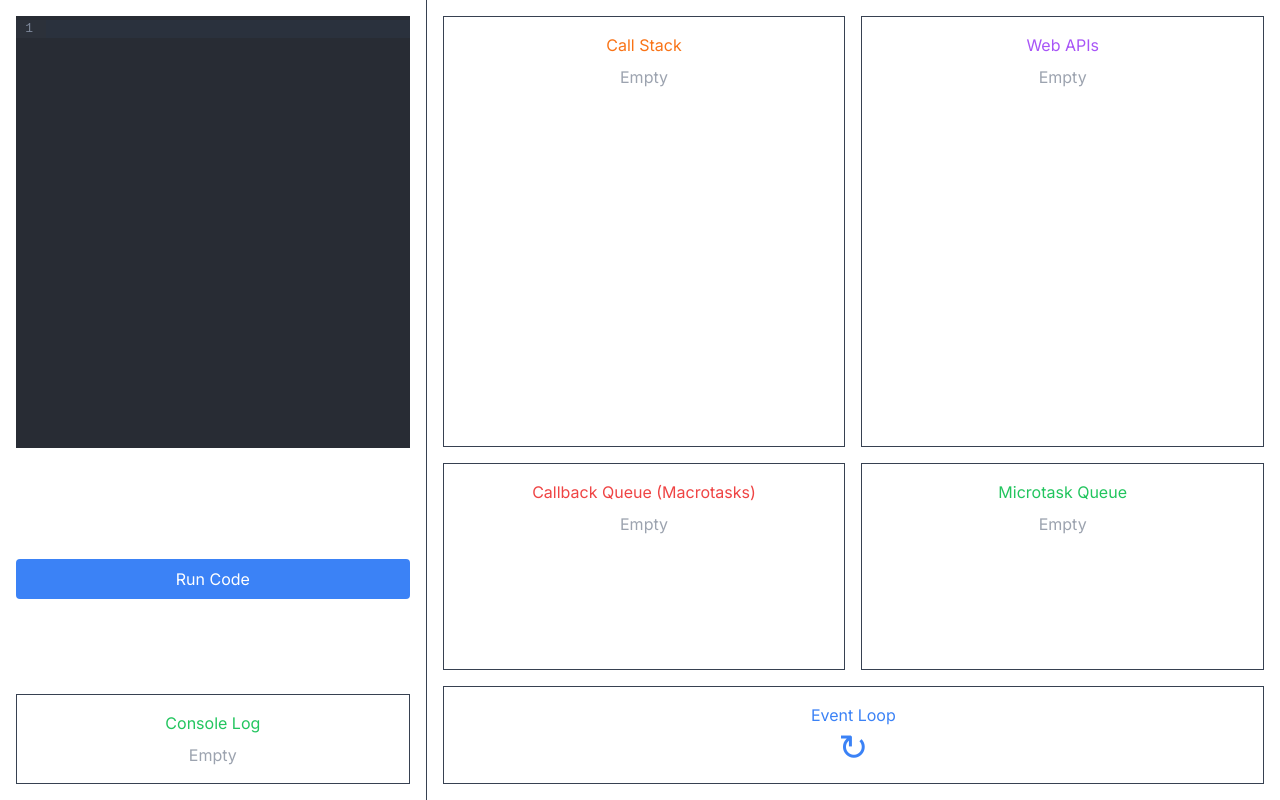
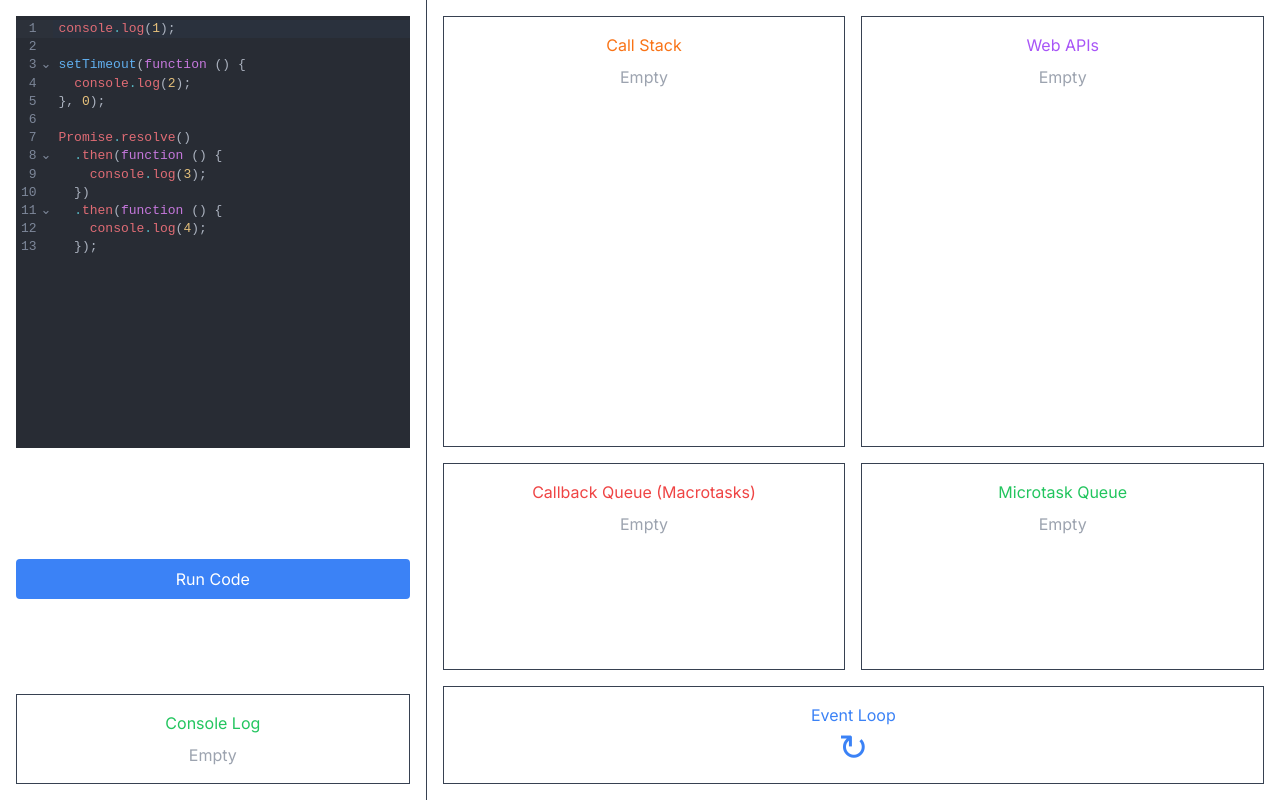
Before and after one commit to Supermarpig/js-eventloop, a Next.js app: page / in a window 1280 px wide. Built offline with nearby package versions, Linux system fonts and the light colour scheme.

Commit message:
fix :修改預設值

```diff
--- a/components/EventLoopVisualizer.tsx
+++ b/components/EventLoopVisualizer.tsx
@@ -1,5 +1,5 @@
 'use client';
-import React, { useState, useCallback, useRef } from 'react';
+import React, { useState, useCallback, useRef, useEffect } from 'react';
 import CodeEditor from './CodeEditor';
 import LogDisplay from './LogDisplay';
 import CallStackDisplay from './CallStackDisplay';
@@ -19,14 +19,20 @@ const EventLoopVisualizer: React.FC = () => {
 
     const sleep = (ms: number) => new Promise(resolve => setTimeout(resolve, ms));
 
-    const spinLoop = async () => {
-        if (loopRef.current) {
-            loopRef.current.style.transition = 'transform 0.5s ease-in-out';
-            loopRef.current.style.transform = 'rotate(360deg)';
-            await sleep(500);
-            loopRef.current.style.transition = 'none';
-            loopRef.current.style.transform = 'rotate(0deg)';
-        }
+    const spinLoop = () => {
+        return new Promise<void>((resolve) => {
+            if (loopRef.current) {
+                loopRef.current.style.transition = 'transform 0.5s ease-in-out';
+                loopRef.current.style.transform = 'rotate(360deg)';
+                loopRef.current.addEventListener('transitionend', () => {
+                    loopRef.current!.style.transition = 'none';
+                    loopRef.current!.style.transform = 'rotate(0deg)';
+                    resolve();
+                }, { once: true });
+            } else {
+                resolve();
+            }
+        });
     };
 
     const updateUI = async () => {
@@ -82,12 +88,10 @@ const EventLoopVisualizer: React.FC = () => {
                         this.state = 'fulfilled';
                         this.value = value;
                         setMicroTaskQueue(prev => [...prev, 'Promise resolved']);
-                        queueMicrotask(async () => {
+                        queueMicrotask(() => {
                             this.thenCallbacks.forEach(callback => callback(value));
                             setMicroTaskQueue(prev => prev.filter(item => item !== 'Promise resolved'));
-                            await updateUI();
-                            await spinLoop(); // 將事件循環動畫放在微任務隊列處理之後
-                            await updateUI();
+                            spinLoop().then(updateUI); // 將spinLoop放在微任務後執行
                         });
                     }
                 };
@@ -191,6 +195,23 @@ const EventLoopVisualizer: React.FC = () => {
         setIsRunning(false);
     }, [code]);
 
+
+    useEffect(() => {
+        setCode(`console.log(1);
+
+setTimeout(function () {
+  console.log(2);
+}, 0);
+
+Promise.resolve()
+  .then(function () {
+    console.log(3);
+  })
+  .then(function () {
+    console.log(4);
+  });`)
+    }, [])
+
     return (
         <div className="flex h-screen text-white">
             <div className="w-1/3 p-4 border-r border-gray-700 h-full flex flex-col justify-between gap-4">
```
